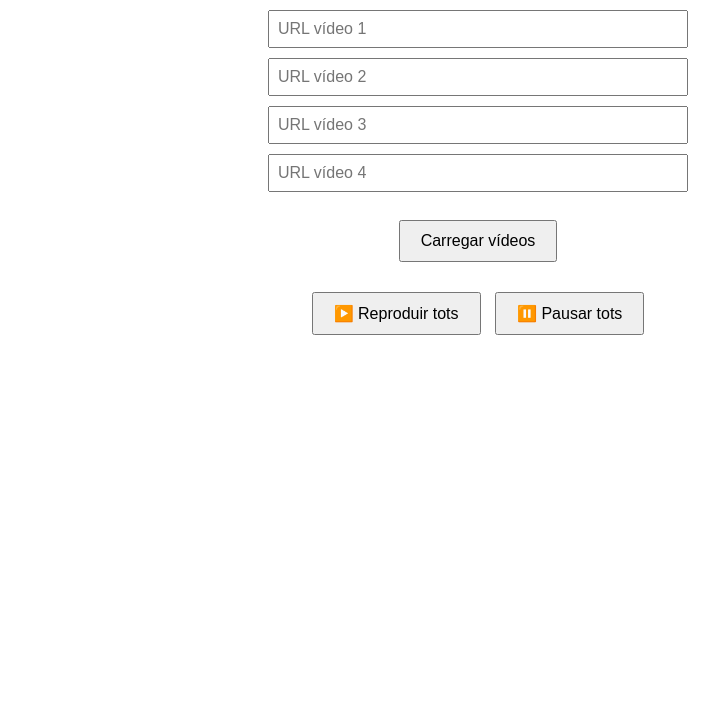
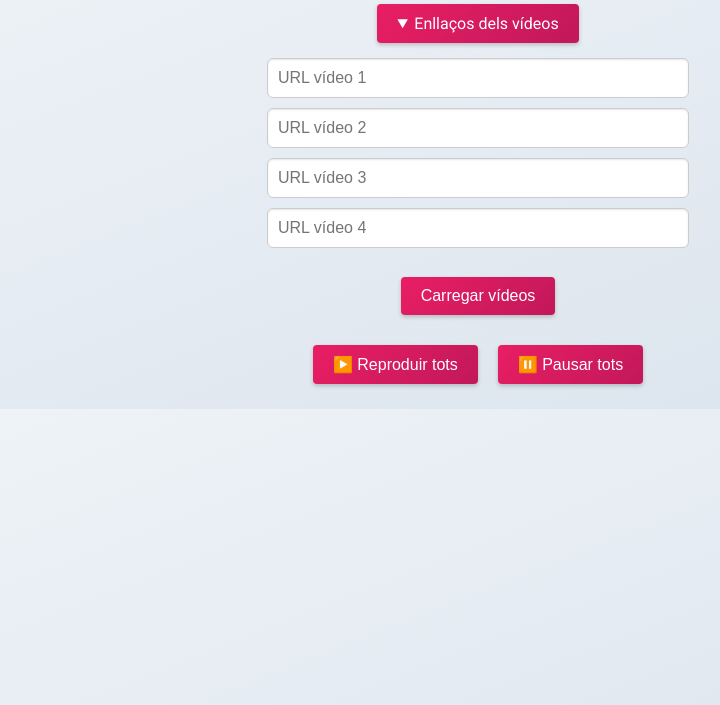
Before and after one commit to algoam-Banyoles/algoam, a plain HTML site: page index.html in a window 1280 px wide. Shown: the part 95-800 px from the top of the page, without its empty margins (162-882 px from the left). Drawn offline with Linux system fonts and the light colour scheme.

Commit message:
Refine modern style

```diff
--- a/index.html
+++ b/index.html
@@ -12,61 +12,14 @@
   <meta name="apple-mobile-web-app-capable" content="yes" />
   <meta name="apple-mobile-web-app-status-bar-style" content="black-translucent" />
   <link rel="apple-touch-icon" href="icon-192.png" />
-
-  <style>
-    body {
-      font-family: sans-serif;
-      text-align: center;
-      padding: 20px;
-      margin: 0;
-    }
-
-    form {
-      margin-bottom: 20px;
-    }
-
-    input {
-      margin: 5px;
-      padding: 8px;
-      width: 80%;
-      max-width: 400px;
-      font-size: 16px;
-    }
-
-    #video-container {
-      display: grid;
-      grid-template-columns: 1fr;
-      gap: 16px;
-      padding: 0 10px;
-    }
-
-    .video-wrapper {
-      width: 100%;
-    }
-
-    iframe {
-      width: 100%;
-      aspect-ratio: 16 / 9;
-      border: none;
-      display: block;
-    }
-
-    @media (min-width: 768px) {
-      #video-container {
-        grid-template-columns: repeat(2, 1fr);
-      }
-    }
-
-    button {
-      margin: 5px;
-      padding: 10px 20px;
-      font-size: 1em;
-    }
-  </style>
+  <link href="https://fonts.googleapis.com/css2?family=Roboto&display=swap" rel="stylesheet" />
+  <link rel="stylesheet" href="styles.css" />
 </head>
 <body>
   <h1>Multiview</h1>
 
+  <details id="urlToggle" open>
+    <summary>Enllaços dels vídeos</summary>
     <form id="videoForm">
       <input type="url" placeholder="URL vídeo 1" name="url1" required /><br />
       <input type="url" placeholder="URL vídeo 2" name="url2" /><br />
@@ -74,9 +27,12 @@
       <input type="url" placeholder="URL vídeo 4" name="url4" /><br /><br />
       <button type="submit">Carregar vídeos</button>
     </form>
+  </details>
 
+  <div class="controls">
     <button id="playAll">▶️ Reproduir tots</button>
     <button id="pauseAll">⏸️ Pausar tots</button>
+  </div>
 
   <div id="video-container"></div>
 
@@ -164,6 +120,8 @@
 
       window.scrollTo({ top: 0, behavior: "smooth" });
       resetViewportZoom(); // 👈 evita el zoom després d'escriure en inputs a iPhone
+      const details = document.getElementById('urlToggle');
+      if (details) details.open = false;
     }
 
     window.onYouTubeIframeAPIReady = function () {
--- /dev/null
+++ b/styles.css
@@ -0,0 +1,113 @@
+:root {
+  --primary: #e91e63;
+  --primary-dark: #c2185b;
+  --background-start: #f0f4f8;
+  --background-end: #d9e2ec;
+}
+
+body {
+  font-family: 'Roboto', sans-serif;
+  background: linear-gradient(to bottom right, var(--background-start), var(--background-end));
+  color: #333;
+  text-align: center;
+  padding: 20px;
+  margin: 0;
+}
+
+form {
+  margin-bottom: 20px;
+}
+
+input {
+  margin: 5px;
+  padding: 10px;
+  width: 80%;
+  max-width: 400px;
+  font-size: 16px;
+  border: 1px solid #ccc;
+  border-radius: 6px;
+  box-shadow: inset 0 1px 2px rgba(0, 0, 0, 0.1);
+}
+
+#video-container {
+  display: grid;
+  grid-template-columns: 1fr;
+  gap: 16px;
+  padding: 0 10px;
+}
+
+.video-wrapper {
+  width: 100%;
+  background: #fff;
+  border-radius: 8px;
+  box-shadow: 0 2px 6px rgba(0, 0, 0, 0.1);
+  padding: 10px;
+}
+
+.controls {
+  margin-top: 10px;
+  display: flex;
+  justify-content: center;
+  gap: 10px;
+}
+
+iframe {
+  width: 100%;
+  aspect-ratio: 16 / 9;
+  border: none;
+  border-radius: 8px;
+  display: block;
+}
+
+@media (min-width: 768px) {
+  #video-container {
+    grid-template-columns: repeat(2, 1fr);
+  }
+}
+
+button {
+  margin: 5px;
+  padding: 10px 20px;
+  font-size: 1em;
+  border: none;
+  border-radius: 4px;
+  background: linear-gradient(135deg, var(--primary), var(--primary-dark));
+  color: #fff;
+  cursor: pointer;
+  box-shadow: 0 2px 4px rgba(0, 0, 0, 0.2);
+  transition: background 0.3s, transform 0.2s;
+}
+
+button:hover {
+  transform: translateY(-2px);
+}
+
+details {
+  margin-bottom: 20px;
+}
+
+summary {
+  margin: 0 auto 10px;
+  padding: 10px 20px;
+  background: linear-gradient(135deg, var(--primary), var(--primary-dark));
+  color: #fff;
+  border-radius: 4px;
+  cursor: pointer;
+  width: fit-content;
+  box-shadow: 0 2px 4px rgba(0, 0, 0, 0.2);
+  transition: background 0.3s, transform 0.2s;
+}
+
+summary:hover {
+  transform: translateY(-2px);
+}
+
+summary::-webkit-details-marker {
+  display: none;
+}
+
+h1 {
+  font-size: 2em;
+  margin-bottom: 20px;
+  color: var(--primary);
+}
```
Also changed, not shown: service-worker.js (+23 -12 lines). Lines whose indentation alone changed are shown as unchanged.
